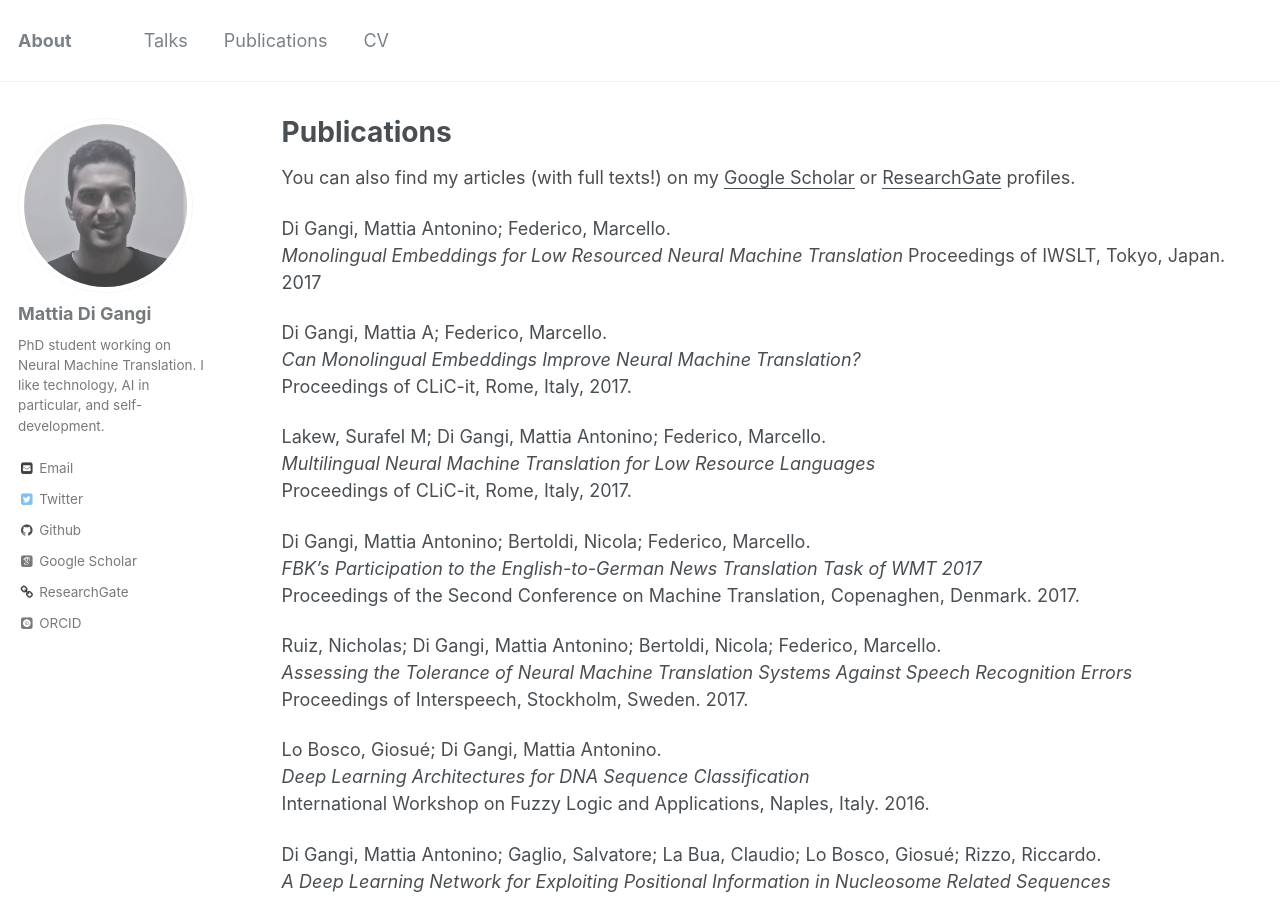
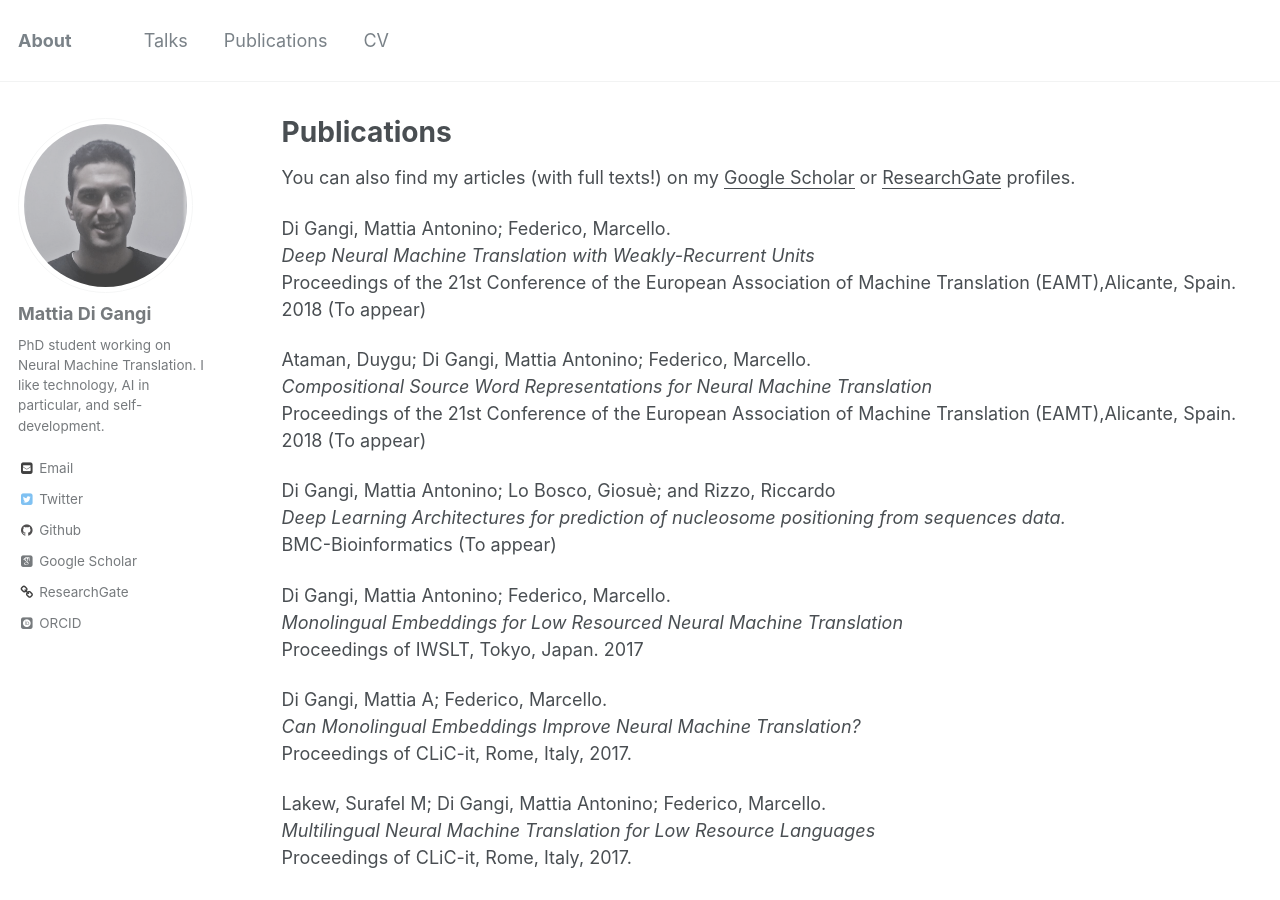
Before and after one commit to mattiadg/mattiadg.github.io, a Jekyll site: the page built from _pages/publications.md, in a window 1280 px wide and 900 px high. Built offline with Jekyll 4.4.1, drawn with Linux system fonts in a browser that asks for light colours; some web fonts are replaced.

Commit message:
Publications updated

```diff
--- a/_pages/publications.md
+++ b/_pages/publications.md
@@ -12,6 +12,18 @@ author_profile: true
 
 You can also find my articles (with full texts!) on my <u><a href="{{ author.googlescholar }}" > Google Scholar</a></u>
 or <u><a href="{{ author.researchgate }}"> ResearchGate</a></u> profiles.
+
+Di Gangi, Mattia Antonino; Federico, Marcello.
+*Deep Neural Machine Translation with Weakly-Recurrent Units*
+Proceedings of the 21st Conference of the European Association of Machine Translation (EAMT),Alicante, Spain. 2018 (To appear)
+
+Ataman, Duygu; Di Gangi, Mattia Antonino; Federico, Marcello.
+*Compositional Source Word Representations for Neural Machine Translation*
+Proceedings of the 21st Conference of the European Association of Machine Translation (EAMT),Alicante, Spain. 2018 (To appear)
+
+Di Gangi, Mattia Antonino; Lo Bosco, Giosuè; and Rizzo, Riccardo
+*Deep Learning Architectures for prediction of nucleosome positioning from sequences data.*
+BMC-Bioinformatics (To appear)
 
 Di Gangi, Mattia Antonino; Federico, Marcello.
 *Monolingual Embeddings for Low Resourced Neural Machine Translation*
```
Also changed, not shown: _pages/cv.md (+9 -1 lines), 8 other files.
